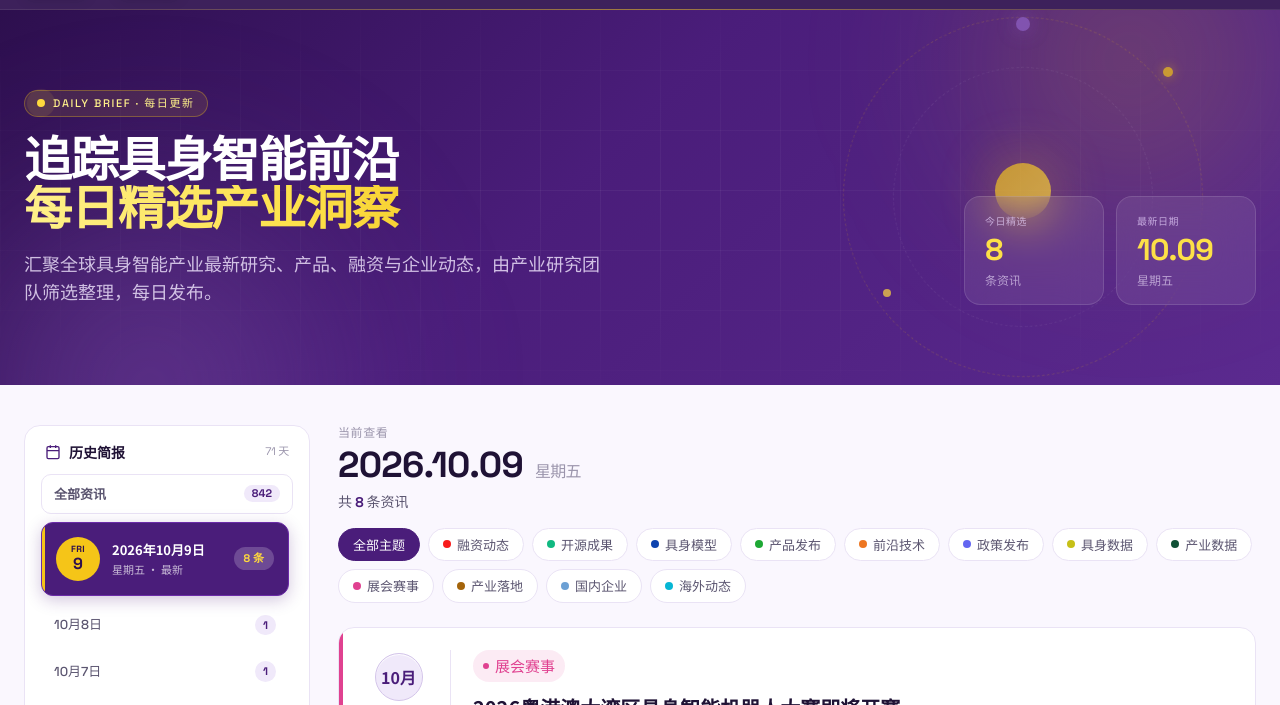
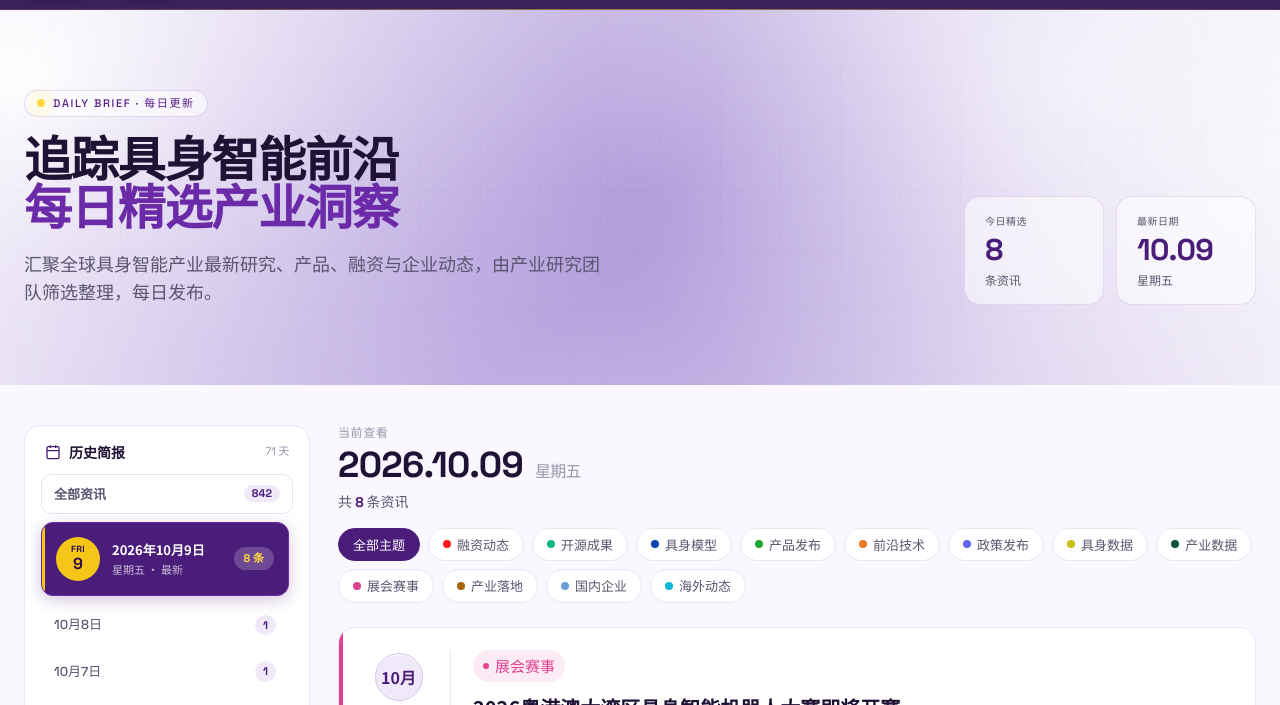
Before and after one commit to Jackie-C-Lee/embodied-ai-daily-brief, a website: page public/index.html in a window 1280 px wide. Shown: the part 61-766 px from the top of the page. Drawn offline with nearby package versions, Linux system fonts and the light colour scheme.

Commit message:
update hero section

```diff
--- a/public/index.html
+++ b/public/index.html
@@ -113,14 +113,23 @@ body {
 
 /* ============ Hero ============ */
 .hero {
-  background: linear-gradient(135deg, #2D0F4E 0%, #4A1D7A 45%, #5B2A8F 100%);
-  position: relative; overflow: hidden; color: white;
-}
+  background: #f8f7fd;
+  position: relative; isolation: isolate; overflow: hidden; color: var(--text-1);
+}
+.hero::before {
+  content: ''; position: absolute; z-index: -2; inset: -20%; pointer-events: none;
+  background: radial-gradient(ellipse 35% 70% at 22% 30%, rgba(255,255,255,.98), transparent 100%), radial-gradient(ellipse 38% 85% at 53% 50%, rgba(160,135,210,.8), transparent 100%), radial-gradient(ellipse 34% 75% at 84% 45%, rgba(255,255,255,.98), transparent 100%), #e8e1f5;
+  animation: heroClouds 12s ease-in-out infinite alternate;
+  will-change: transform;
+}
+@keyframes heroClouds { from { transform: translate3d(-13%, -5%, 0) scale(1.08); } to { transform: translate3d(13%, 5%, 0) scale(1.08); } }
+.hero::after { content: ''; position: absolute; z-index: -1; inset: -20%; pointer-events: none; background: radial-gradient(ellipse 30% 75% at 34% 65%, rgba(170,145,218,.34), transparent 100%), radial-gradient(ellipse 28% 80% at 67% 30%, rgba(255,255,255,.68), transparent 100%); filter: blur(18px); animation: heroCloudVeil 17s ease-in-out infinite alternate-reverse; will-change: transform; }
+@keyframes heroCloudVeil { from { transform: translate3d(-12%, 4%, 0); } to { transform: translate3d(12%, -4%, 0); } }
 .hero-grid {
   position: absolute; inset: 0;
   background-image:
-    linear-gradient(rgba(255,255,255,0.05) 1px, transparent 1px),
-    linear-gradient(90deg, rgba(255,255,255,0.05) 1px, transparent 1px);
+    linear-gradient(rgba(74,29,122,0.035) 1px, transparent 1px),
+    linear-gradient(90deg, rgba(74,29,122,0.035) 1px, transparent 1px);
   background-size: 60px 60px;
   mask-image: radial-gradient(ellipse 80% 60% at 50% 50%, black 0%, transparent 100%);
   -webkit-mask-image: radial-gradient(ellipse 80% 60% at 50% 50%, black 0%, transparent 100%);
@@ -128,8 +137,8 @@ body {
 .hero-grid-highlight {
   position: absolute; inset: 0; pointer-events: none;
   background-image:
-    linear-gradient(rgba(245,197,24,0.15) 1px, transparent 1px),
-    linear-gradient(90deg, rgba(245,197,24,0.15) 1px, transparent 1px);
+    linear-gradient(rgba(107,43,168,0.13) 1px, transparent 1px),
+    linear-gradient(90deg, rgba(107,43,168,0.13) 1px, transparent 1px);
   background-size: 60px 60px;
   -webkit-mask-image: radial-gradient(circle 100px at var(--mouse-x) var(--mouse-y), black 0%, transparent 100%);
   mask-image: radial-gradient(circle 100px at var(--mouse-x) var(--mouse-y), black 0%, transparent 100%);
@@ -138,7 +147,7 @@ body {
 .hero:hover .hero-grid-highlight { opacity: 1; }
 .hero-glow-mouse {
   position: absolute; width: 500px; height: 500px; pointer-events: none;
-  background: radial-gradient(circle, rgba(245,197,24,0.18), transparent 60%);
+  background: radial-gradient(circle, rgba(255,255,255,0.7), rgba(177,153,220,0.16) 40%, transparent 70%);
   left: var(--mouse-x); top: var(--mouse-y);
   transform: translate(-50%, -50%);
   filter: blur(40px);
@@ -146,8 +155,8 @@ body {
 }
 .hero:hover .hero-glow-mouse { opacity: 1; }
 .hero-glow { position: absolute; border-radius: 50%; pointer-events: none; filter: blur(80px); }
-.hero-glow-1 { width: 500px; height: 500px; top: -200px; right: -100px; background: radial-gradient(circle, rgba(245,197,24,0.25), transparent 60%); }
-.hero-glow-2 { width: 600px; height: 600px; bottom: -300px; left: -150px; background: radial-gradient(circle, rgba(155,107,201,0.4), transparent 60%); }
+.hero-glow-1 { width: 500px; height: 500px; top: -200px; right: -100px; background: radial-gradient(circle, rgba(255,255,255,0.8), transparent 60%); }
+.hero-glow-2 { width: 600px; height: 600px; bottom: -300px; left: -150px; background: radial-gradient(circle, rgba(155,107,201,0.18), transparent 60%); }
 .hero-orbit { position: absolute; top: 50%; right: 6%; transform: translateY(-50%); width: 360px; height: 360px; pointer-events: none; opacity: 0.7; }
 .hero-orbit::before, .hero-orbit::after {
   content: ''; position: absolute; inset: 0;
@@ -168,19 +177,24 @@ body {
 @keyframes spin { from { transform: rotate(0deg); } to { transform: rotate(360deg); } }
 @keyframes float { 0%, 100% { transform: translate(-50%, -50%); } 50% { transform: translate(-50%, calc(-50% - 12px)); } }
 .hero-stat-card {
-  background: rgba(255, 255, 255, 0.08);
+  background: rgba(255, 255, 255, 0.56);
   backdrop-filter: blur(20px); -webkit-backdrop-filter: blur(20px);
-  border: 1px solid rgba(255, 255, 255, 0.12);
+  border: 1px solid rgba(107, 43, 168, 0.14);
   border-radius: 16px; padding: 16px 20px; min-width: 140px;
   transition: all 0.4s cubic-bezier(0.4, 0, 0.2, 1);
 }
 .hero-stat-card:hover {
-  background: rgba(255, 255, 255, 0.14);
+  background: rgba(255, 255, 255, 0.8);
   transform: translateY(-6px);
   box-shadow: 0 12px 40px rgba(245,197,24,0.15);
   border-color: rgba(245,197,24,0.3);
 }
 .pulse-dot { width: 8px; height: 8px; background: #FFD93D; border-radius: 50%; position: relative; display: inline-block; }
+.hero-title { position: relative; isolation: isolate; width: fit-content; }
+.hero-title::before { content: ''; position: absolute; z-index: 1; width: 90px; height: 90px; border-radius: 50%; left: var(--title-x, 50%); top: var(--title-y, 50%); transform: translate(-50%, -50%); background: #19140d; opacity: 0; pointer-events: none; transition: opacity .2s; }
+.hero-title-reveal { position: absolute; z-index: 2; inset: 0; color: #fff0b7; pointer-events: none; opacity: 0; clip-path: circle(45px at var(--title-x, 50%) var(--title-y, 50%)); transition: opacity .2s; }
+@media (hover: hover) and (pointer: fine) { .hero-title:hover::before, .hero-title:hover .hero-title-reveal { opacity: 1; } }
+@media (prefers-reduced-motion: reduce) { .hero::before, .hero::after { animation: none; } .hero-grid-highlight, .hero-glow-mouse { display: none; } }
 .pulse-dot::after { content: ''; position: absolute; inset: -4px; border-radius: 50%; background: #FFD93D; opacity: 0.4; animation: pulse 2s infinite; }
 @keyframes pulse { 0% { transform: scale(0.8); opacity: 0.5; } 100% { transform: scale(2); opacity: 0; } }
 
@@ -551,41 +565,34 @@ body {
   <div class="hero-grid"></div>
   <div class="hero-grid-highlight"></div>
   <div class="hero-glow-mouse"></div>
-  <div class="hero-glow hero-glow-1"></div>
-  <div class="hero-glow hero-glow-2"></div>
-  <div class="hero-orbit hidden lg:block">
-    <div class="orbit-core"></div>
-    <div class="orbit-dot-1"></div>
-    <div class="orbit-dot-2"></div>
-    <div class="orbit-dot-3"></div>
-  </div>
 
   <div class="max-w-[1480px] mx-auto px-6 relative">
     <div class="flex items-end justify-between flex-wrap gap-8">
       <div class="max-w-2xl">
-        <div class="inline-flex items-center gap-2 bg-yellow-400/10 border border-yellow-400/30 rounded-full px-3 py-1 mb-5">
+        <div class="inline-flex items-center gap-2 bg-white/60 border border-purple-900/15 rounded-full px-3 py-1 mb-5">
           <span class="pulse-dot"></span>
-          <span class="text-yellow-200 text-[11px] font-medium tracking-[0.15em] uppercase font-display">Daily Brief · 每日更新</span>
+          <span class="text-purple-900 text-[11px] font-medium tracking-[0.15em] uppercase font-display">Daily Brief · 每日更新</span>
         </div>
-        <h1 class="text-4xl md:text-5xl font-black leading-[1.15] mb-4 font-display tracking-tight">
+        <h1 class="hero-title text-4xl md:text-5xl font-black leading-[1.15] mb-4 font-display tracking-tight">
           追踪具身智能前沿
-          <span class="block bg-gradient-to-r from-yellow-200 via-yellow-300 to-yellow-500 bg-clip-text text-transparent">每日精选产业洞察</span>
+          <span class="block text-[var(--primary-2)]">每日精选产业洞察</span>
+          <span class="hero-title-reveal" aria-hidden="true">追踪具身智能前沿<span class="block">每日精选产业洞察</span></span>
         </h1>
-        <p class="text-purple-100/80 text-base md:text-lg leading-relaxed max-w-xl">
+        <p class="text-[var(--text-2)] text-base md:text-lg leading-relaxed max-w-xl">
           汇聚全球具身智能产业最新研究、产品、融资与企业动态，由产业研究团队筛选整理，每日发布。
         </p>
       </div>
 
       <div class="flex gap-3">
         <div class="hero-stat-card">
-          <div class="text-purple-200/70 text-[10px] tracking-wider uppercase mb-1">今日精选</div>
-          <div class="text-yellow-300 text-3xl font-bold font-display counter" id="todayCount">0</div>
-          <div class="text-purple-100/60 text-xs mt-1">条资讯</div>
+          <div class="text-[var(--text-2)] text-[10px] tracking-wider uppercase mb-1">今日精选</div>
+          <div class="text-[var(--primary)] text-3xl font-bold font-display counter" id="todayCount">0</div>
+          <div class="text-[var(--text-2)] text-xs mt-1">条资讯</div>
         </div>
         <div class="hero-stat-card">
-          <div class="text-purple-200/70 text-[10px] tracking-wider uppercase mb-1">最新日期</div>
-          <div class="text-yellow-300 text-3xl font-bold font-display" id="todayDate">--</div>
-          <div class="text-purple-100/60 text-xs mt-1" id="todayWeekday">--</div>
+          <div class="text-[var(--text-2)] text-[10px] tracking-wider uppercase mb-1">最新日期</div>
+          <div class="text-[var(--primary)] text-3xl font-bold font-display" id="todayDate">--</div>
+          <div class="text-[var(--text-2)] text-xs mt-1" id="todayWeekday">--</div>
         </div>
       </div>
     </div>
@@ -593,7 +600,7 @@ body {
 </section>
 
 <!-- Main -->
-<main class="max-w-[1280px] mx-auto px-6 py-10 relative">
+<main class="max-w-[1480px] mx-auto px-6 py-10 relative">
   <div class="grid grid-cols-12 gap-6">
     <!-- Sidebar -->
     <aside class="col-span-12 lg:col-span-3">
@@ -1436,6 +1443,12 @@ heroSection.addEventListener('mousemove', (e) => {
   heroSection.style.setProperty('--mouse-x', x + 'px');
   heroSection.style.setProperty('--mouse-y', y + 'px');
 });
+const heroTitle = heroSection.querySelector('.hero-title');
+heroTitle.addEventListener('mousemove', (e) => {
+  const rect = heroTitle.getBoundingClientRect();
+  heroTitle.style.setProperty('--title-x', (e.clientX - rect.left) + 'px');
+  heroTitle.style.setProperty('--title-y', (e.clientY - rect.top) + 'px');
+});
 
 document.getElementById('searchInput').addEventListener('input', (e) => {
   const value = e.target.value.trim();
```
